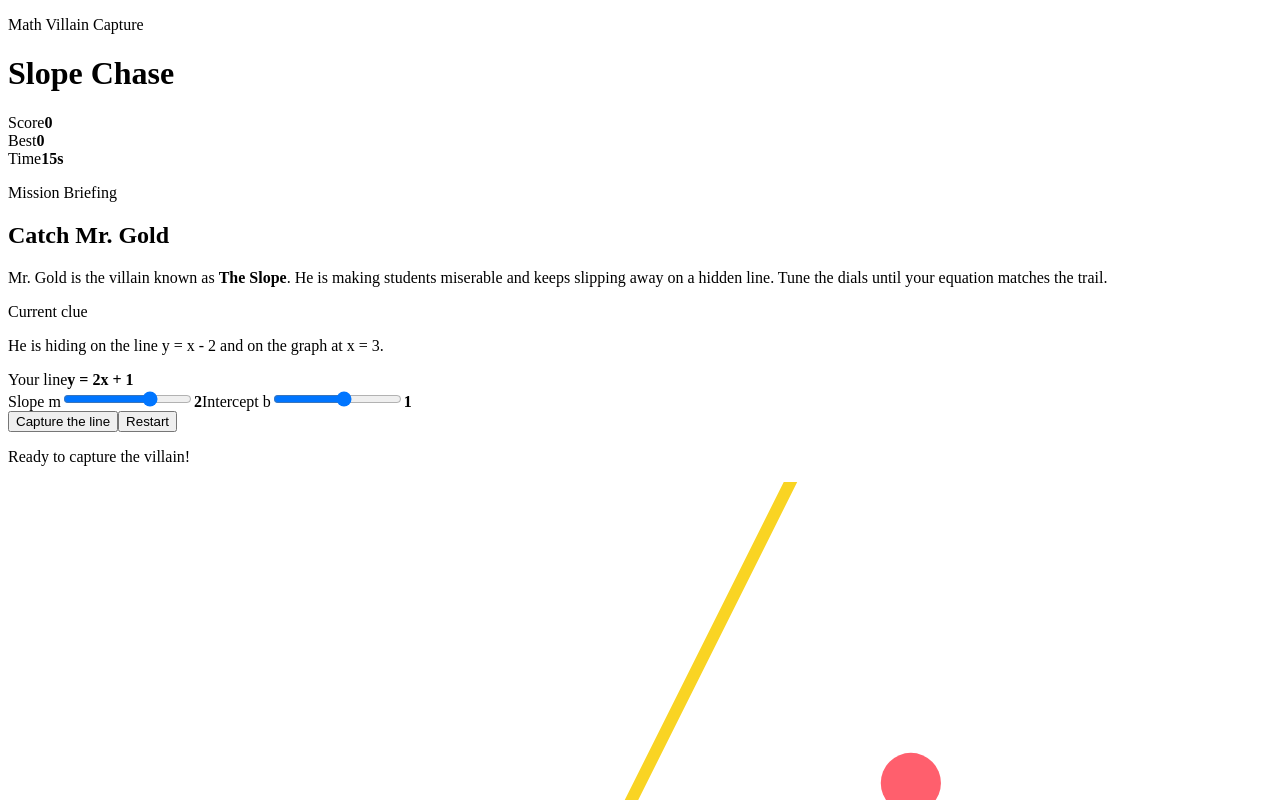
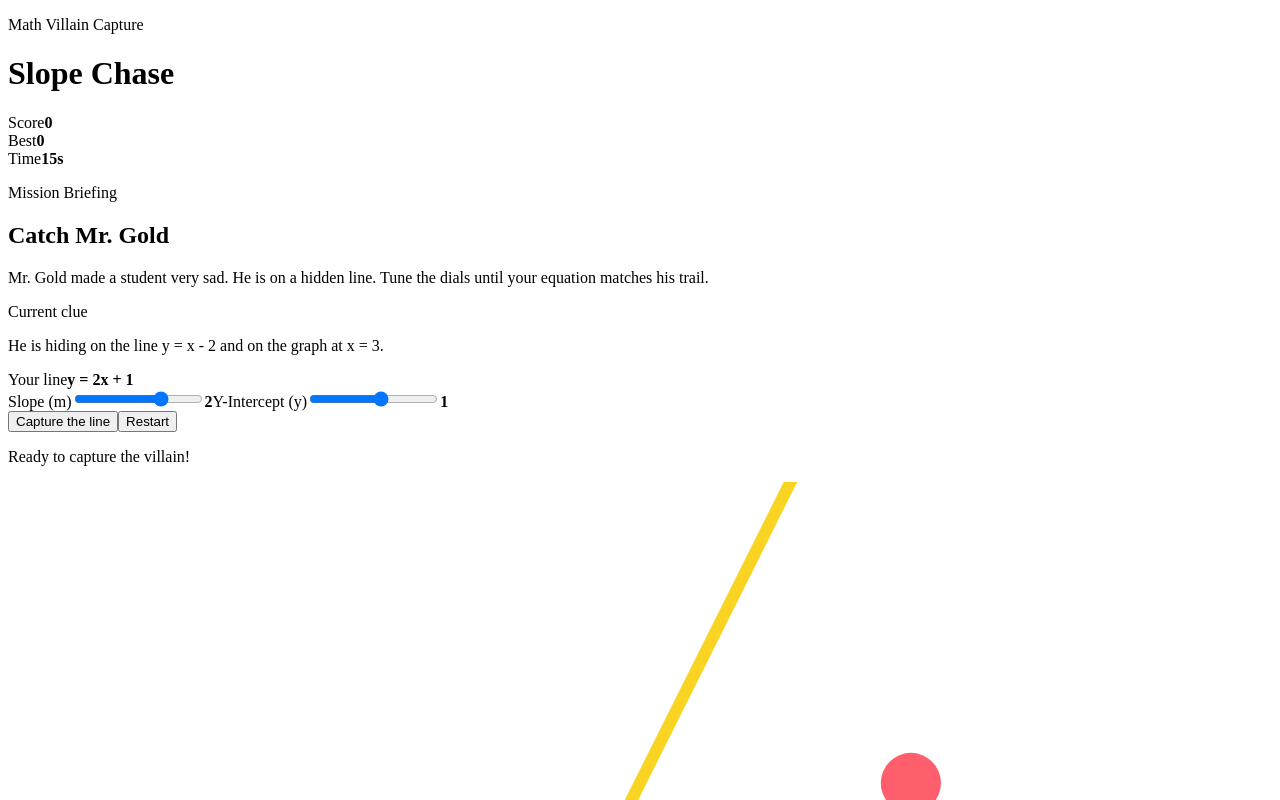
Before and after one commit to devindistress101-crypto77/slope-chase-game, a React (Vite) app: page / in a window 1280 px wide. Shown: the top 800 px of the page. Built offline with nearby package versions, Linux system fonts and the light colour scheme; the HTML template or start-up script is replaced by a standard one.

Commit message:
Update story text to be kind, use Y-Intercept label instead of b

```diff
--- a/src/App.jsx
+++ b/src/App.jsx
@@ -140,12 +140,12 @@ function App() {
         <section className="panel story-panel">
           <p className="badge">Mission Briefing</p>
           <h2>Catch {round.villainName}</h2>
-          <p>Mr. Gold is the villain known as <strong>The Slope</strong>. He is making students miserable and keeps slipping away on a hidden line. Tune the dials until your equation matches the trail.</p>
+          <p>Mr. Gold made a student very sad. He is on a hidden line. Tune the dials until your equation matches his trail.</p>
           <div className="mission-box"><span className="label">Current clue</span><p>{round.clue}</p></div>
           <div className="formula-preview"><span>Your line</span><strong>{playerFormula}</strong></div>
           <div className="controls">
-            <label><span>Slope m</span><input type="range" min="-5" max="5" value={playerSlope} onChange={(event) => setPlayerSlope(Number(event.target.value))} /><strong>{playerSlope}</strong></label>
-            <label><span>Intercept b</span><input type="range" min="-8" max="8" value={playerIntercept} onChange={(event) => setPlayerIntercept(Number(event.target.value))} /><strong>{playerIntercept}</strong></label>
+            <label><span>Slope (m)</span><input type="range" min="-5" max="5" value={playerSlope} onChange={(event) => setPlayerSlope(Number(event.target.value))} /><strong>{playerSlope}</strong></label>
+            <label><span>Y-Intercept (y)</span><input type="range" min="-8" max="8" value={playerIntercept} onChange={(event) => setPlayerIntercept(Number(event.target.value))} /><strong>{playerIntercept}</strong></label>
           </div>
           <div className="actions"><button className="primary" onClick={handleAttempt} disabled={isGameOver}>Capture the line</button><button className="secondary" onClick={restartGame}>Restart</button></div>
           <p className={`status ${isGameOver ? 'danger' : ''}`}>{status}</p>
```
